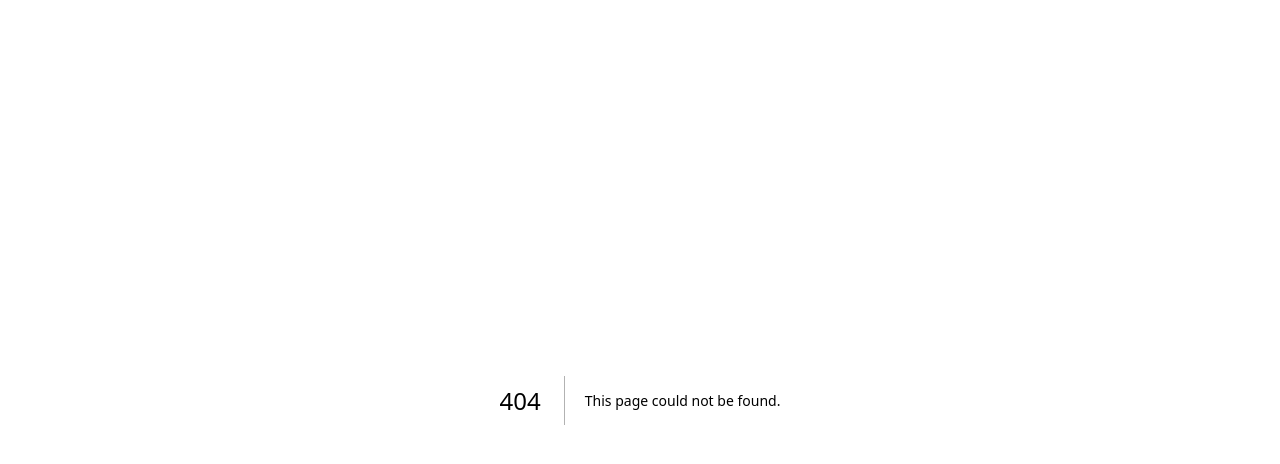
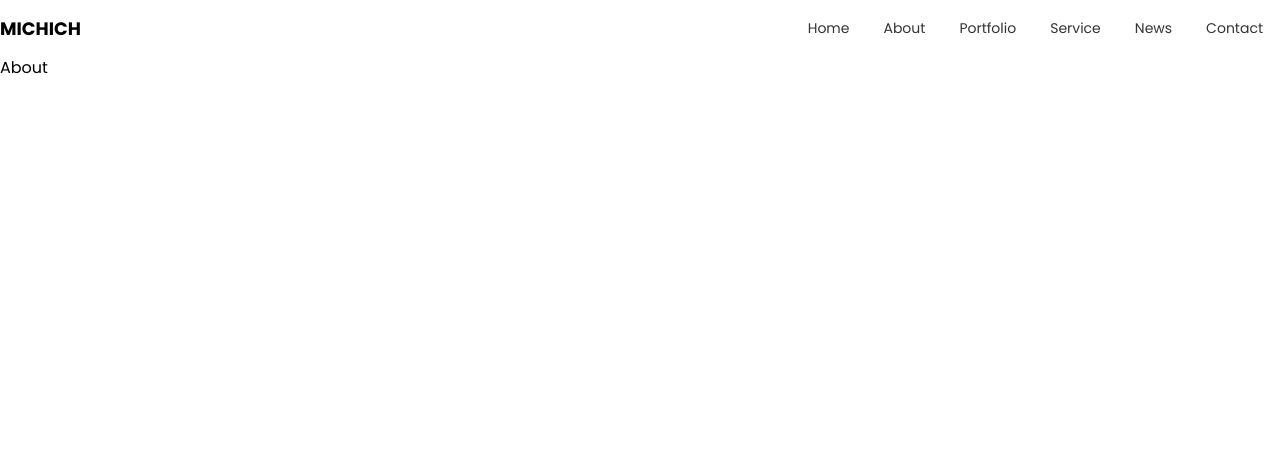
Before and after one commit to Chima20-art/portfolio-v2, a Next.js app: page /about in a window 1280 px wide. Before the commit this address had no page. Shown: the top 464 px of the page. Built offline with nearby package versions, Linux system fonts and the light colour scheme.

Commit message:
added links to header buttons

```diff
--- a/components/header.js
+++ b/components/header.js
@@ -1,10 +1,11 @@
 import { motion } from 'framer-motion'
+import Link from 'next/link'
 import { useState } from 'react'
 
 export default function Header() {
     const pages = [
         { title: 'Home', url: '/' },
-        { title: 'About', url: '/' },
+        { title: 'About', url: '/about' },
         { title: 'Portfolio', url: '/' },
         { title: 'Service', url: '/' },
         { title: 'News', url: '/' },
@@ -13,11 +14,13 @@ export default function Header() {
     const [hoverdItem, setHoveredItem] = useState('')
 
     return (
-        <div className="h-14 md:h-14 md:max-w-[92%] mx-auto flex items-center justify-between font-medium ">
+        <div className="h-14 md:h-14  flex items-center justify-between font-medium ">
             <div className="  uppercase font-bold text-[18px] ">Michich</div>
             <div className=" flex  text-grey text-sm ">
                 {pages?.map((page) => {
                     return (
+                        <Link href={page.url}>
+                            {' '}
                             <div
                                 onMouseEnter={() => setHoveredItem(page.title)}
                                 onMouseLeave={() => setHoveredItem('')}
@@ -46,6 +49,7 @@ export default function Header() {
                                     {page.title}
                                 </p>
                             </div>
+                        </Link>
                     )
                 })}
             </div>
--- /dev/null
+++ b/pages/about.js
@@ -0,0 +1,10 @@
+import Header from '../components/header'
+
+export default function About() {
+    return (
+        <div>
+            <Header />
+            <div>About</div>
+        </div>
+    )
+}
```
Lines whose indentation alone changed are shown as unchanged.
